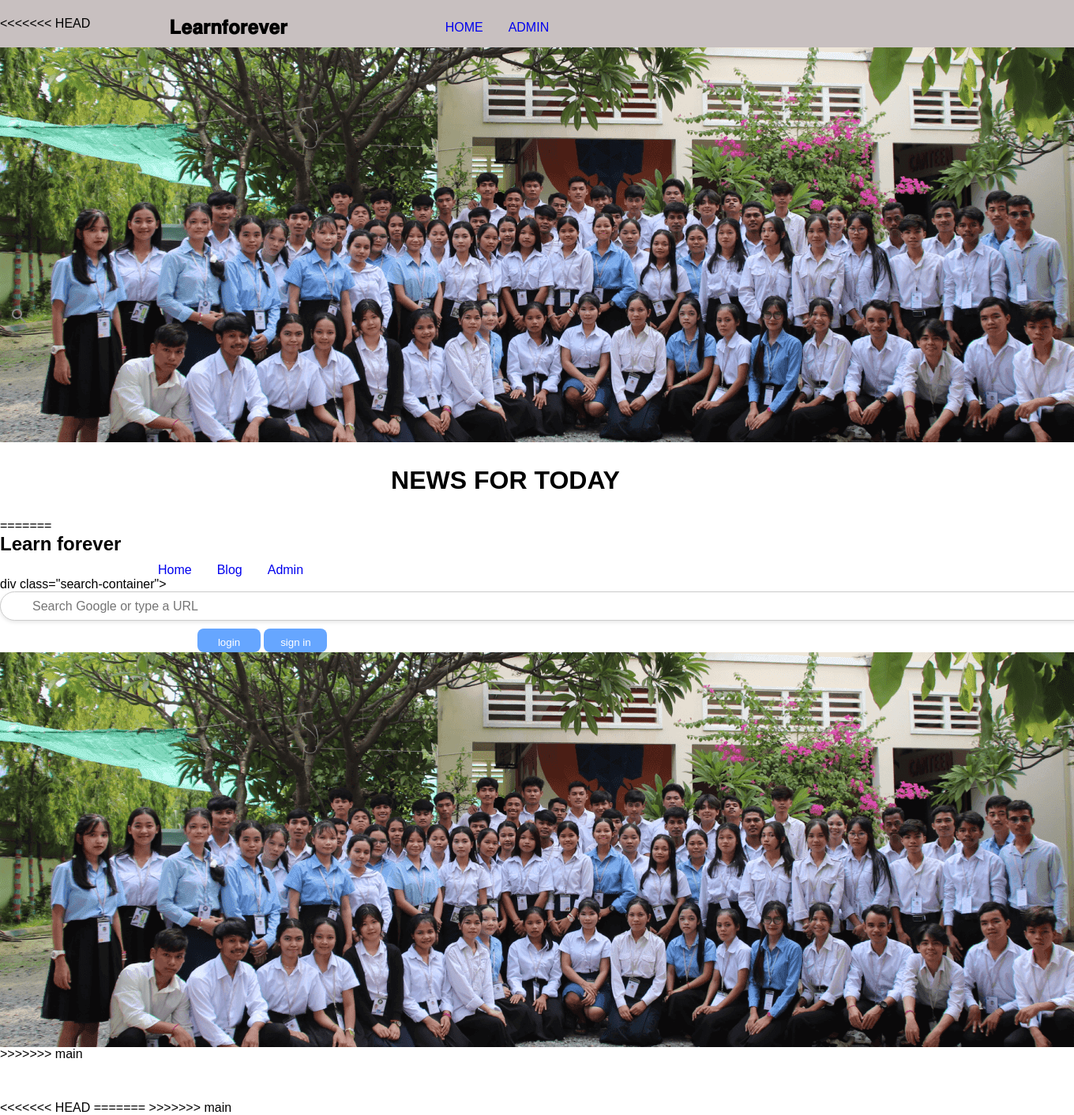
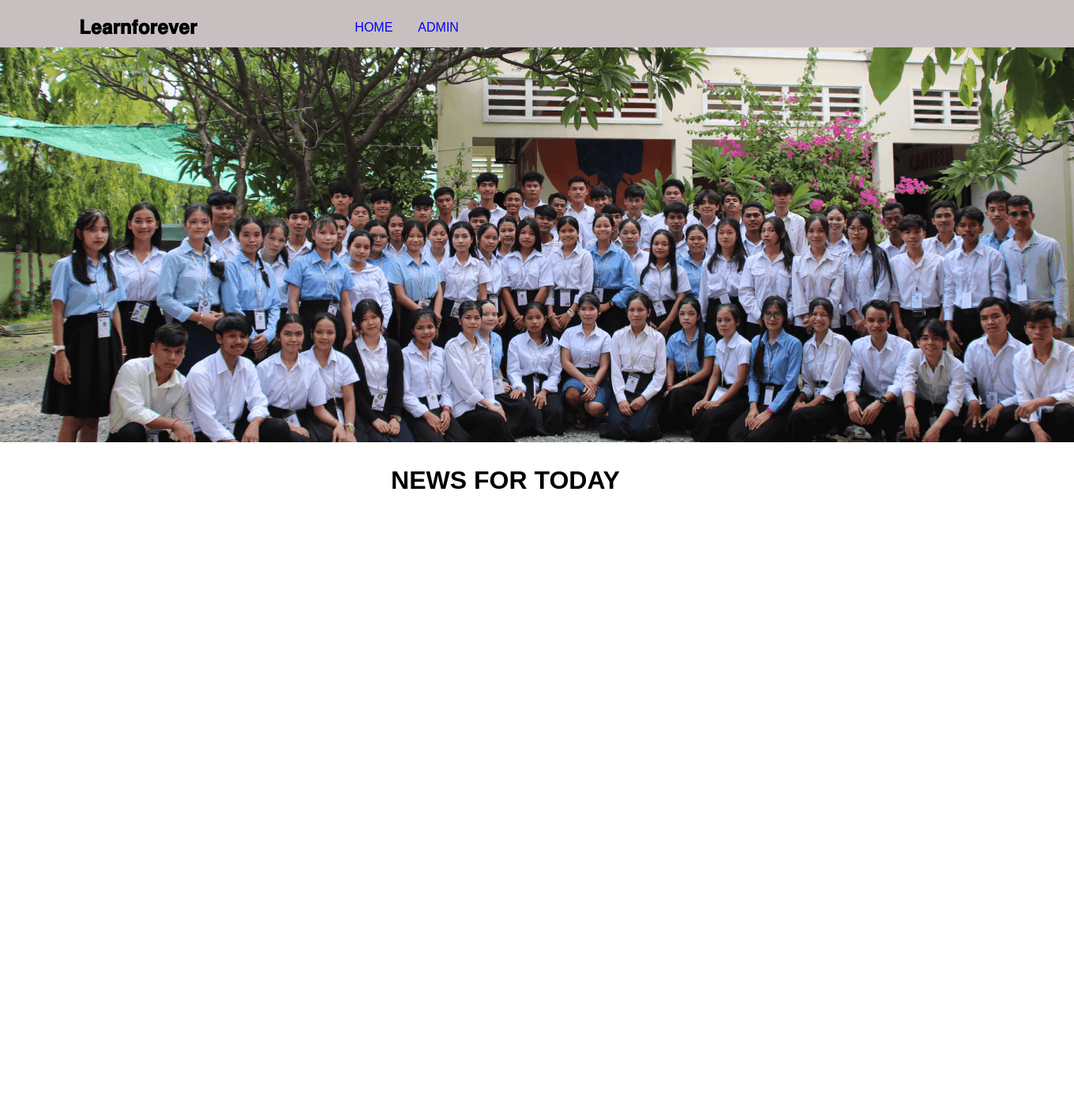
Before and after one commit to mey2505/student-_news-blog-website-, a Flask app: page / in a window 1360 px wide; the page is wider, and only the part inside the window is pictured. Shown: that part at 79% size. After the commit the page ends 619 px from the top of that part, so only its background shows below. Run offline with Flask 3, Linux system fonts and the light colour scheme; data that the repository does not hold is empty; some libraries are stand-ins or nearby versions; some web fonts are replaced.

```diff
--- a/Templates/index.html
+++ b/Templates/index.html
@@ -16,7 +16,6 @@
 
 </body>
 <header>
-<<<<<<< HEAD
     <h2>𝐋𝐞𝐚𝐫𝐧𝐟𝐨𝐫𝐞𝐯𝐞𝐫</h2>
     <div class="link">
         <ul class="ulbar">
@@ -35,31 +34,6 @@
     <div class="image">
     </div>
     <h1 class="main">NEWS FOR TODAY</h1>
-=======
-    <h2>Learn forever</h2>
-    <div class="link">
-        <ul class="ulbar">
-            <li><a href="/">Home</a></li>
-            <li><a href="/student">Blog</a></li>
-            <li><a href="/admin">Admin</a></li>
-
-        </ul>
-    </div>
-    div class="search-container">
-    <span class="material-symbols-outlined search-icon">search</span>
-    <input type="text" placeholder="Search Google or type a URL" class="search-input">
-    </div>
-    <div class="login">
-        <button class="login1">login</button>
-        <button class="sign">sign in</button>
-    </div>
-
-</header>
-<main>
-    <div class="image">
-
-    </div>
->>>>>>> main
     <div class="card-container">
         {% for s in list %}
         <div class="card">
@@ -69,31 +43,19 @@
             </div>
             {% endif %}
             <div class="card-body">
-<<<<<<< HEAD
 
-=======
->>>>>>> main
                 <h3 class="card-title">{{ s[1] }}</h3> <!-- title -->
                 <p class="card-date">{{ s[2] }}</p> <!-- date -->
                 <p class="card-content">{{ s[4] }}</p> <!-- content -->
 
             </div>
-<<<<<<< HEAD
 
-=======
-            <!-- <div class="card-actions">
-                <a href="{{ url_for('edit_news', id=s[0]) }}" class="btn edit-btn">Edit</a>
-                <a href="{{ url_for('delete_news', news_id=s[0]) }}" class="btn delete-btn">Delete</a>
-            </div> -->
->>>>>>> main
+
         </div>
         {% endfor %}
     </div>
 
-<<<<<<< HEAD
 
-=======
->>>>>>> main
 </main>
 </body>
 
--- a/app.py
+++ b/app.py
@@ -1,6 +1,6 @@
 from flask import Flask, render_template, request, redirect, url_for, flash,session
 from flask_mysqldb import MySQL
-
+from werkzeug.utils import secure_filename
 from flask_sqlalchemy import SQLAlchemy
 from flask_login import LoginManager, UserMixin, login_user, login_required, logout_user, current_user
 import os
```
Also changed, not shown: README.md, Templates/student.html (deleted), static/image/image2.png (added), static/image/image3.png (added), static/image/image4.png (added), static/image/image5.png (added), static/image/image7.png (added), static/image/image8.png (added), static/uploads/1522214326874.jpg (added), static/uploads/github-logo.webp (added), static/uploads/photo_2025-08-13_13-08-24.jpg (added), static/uploads/photo_2025-10-22_12-17-21.jpg (added).
